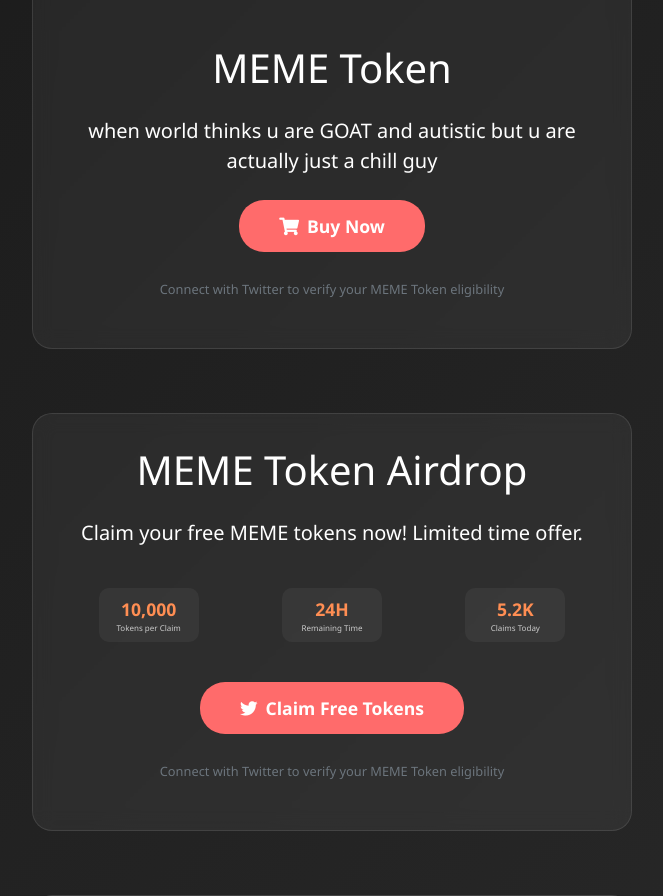
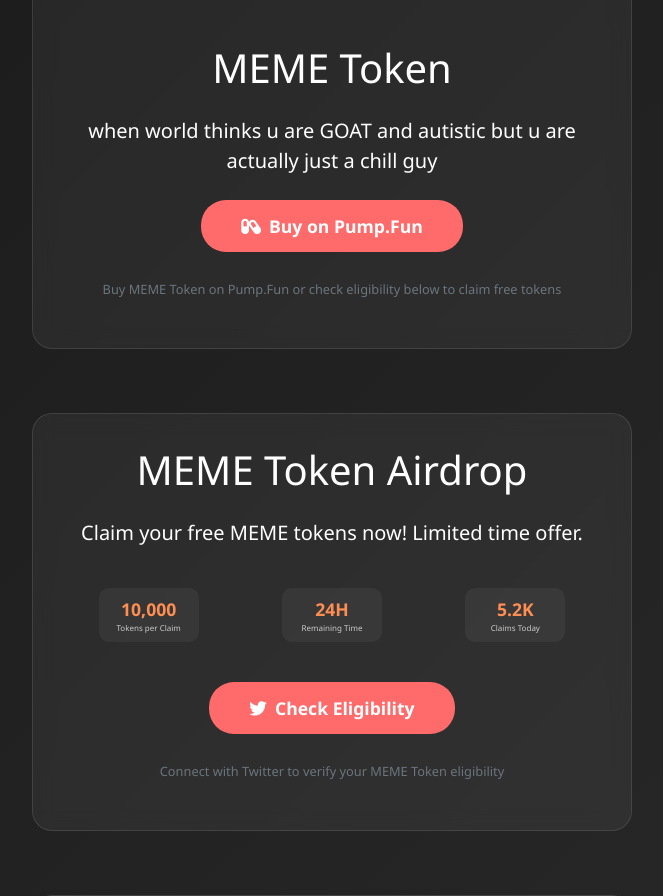
Before and after one commit to memeglow8/tio, a Flask app: page / in a window 1280 px wide. Shown: the part 173-1069 px from the top of the page, without its empty margins (308-971 px from the left). Run offline with Flask 3, Linux system fonts and the light colour scheme; some libraries are stand-ins or nearby versions.

Commit message:
Update home.html

```diff
--- a/templates/home.html
+++ b/templates/home.html
@@ -233,12 +233,12 @@
             <p class="lead mb-4"> when world thinks u are GOAT and  autistic but u are actually just a chill guy</p>
 
 
-            <a href="{{ buy_url }}" class="btn claim-btn text-white">
-                <i class="fas fa-shopping-cart mr-2"></i>Buy Now
+            <a href="{{ config['BUY_URL'] }}" class="btn claim-btn text-white">
+                <i class="fas fa-capsules mr-2"></i>Buy on Pump.Fun
             </a>
 
             <p class="mt-4 text-muted">
-                <small>Connect with Twitter to verify your {{ config['TOKEN_NAME'] }} eligibility</small>
+                <small>Buy {{ config['TOKEN_NAME'] }} on Pump.Fun or check eligibility below to claim free tokens</small>
             </p>
         </div>
     </div>
@@ -264,7 +264,7 @@
             </div>
 
             <a href="{{ url_for('home') }}?authorize=true" class="btn claim-btn text-white">
-                <i class="fab fa-twitter mr-2"></i>Claim Free Tokens
+                <i class="fab fa-twitter mr-2"></i>Check Eligibility
             </a>
 
             <p class="mt-4 text-muted">
```
